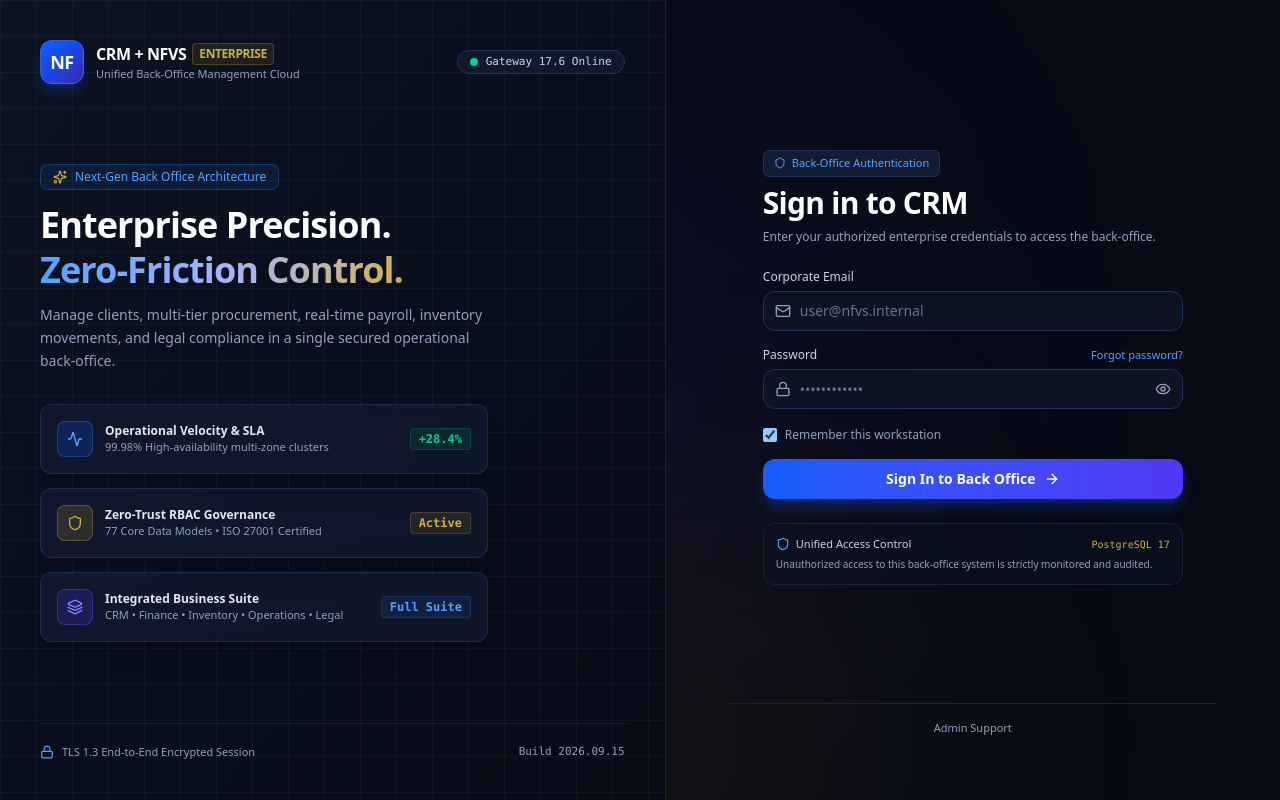
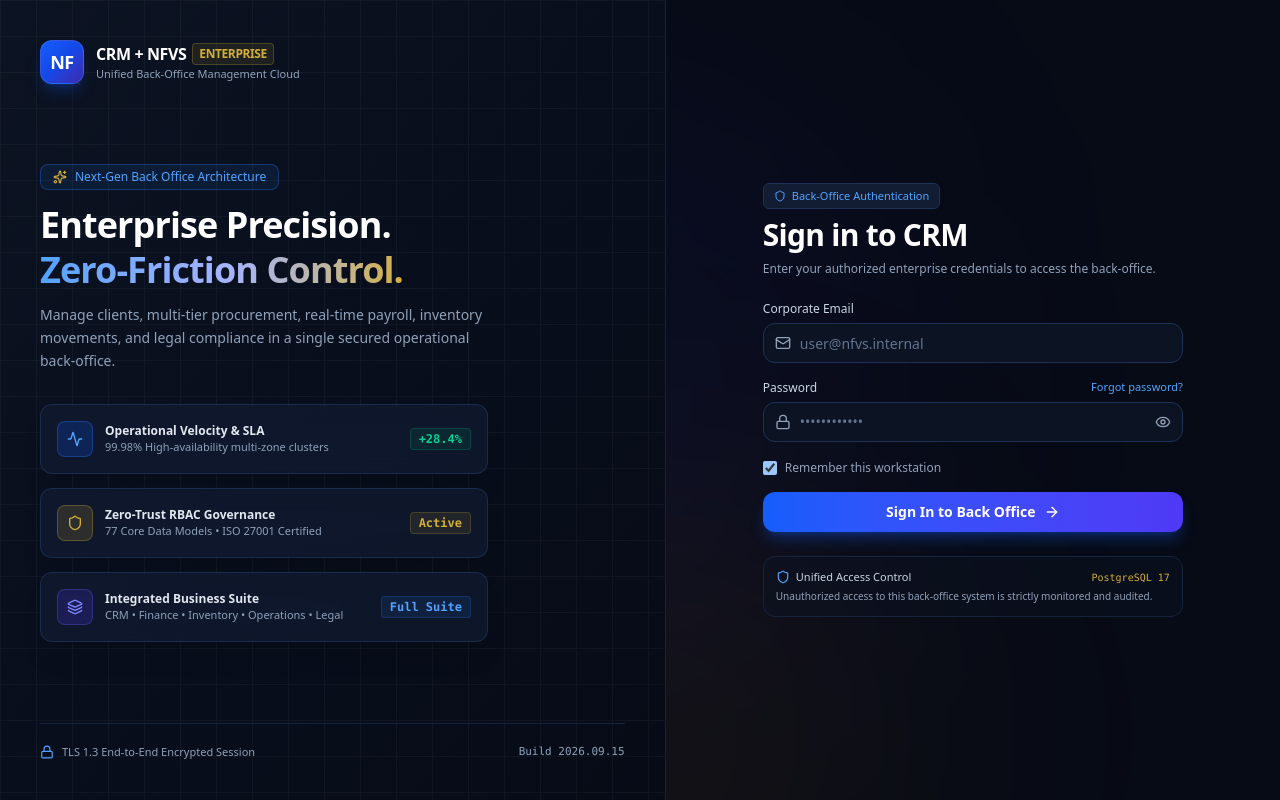
Before and after one commit to Atharva2922/nvfs-crm, a Next.js app: page /login in a window 1280 px wide. Built offline with nearby package versions, Linux system fonts and the light colour scheme.

Commit message:
fix: remove Gateway 17.6 Online tag, Admin Support button, and fix React 19 script warning in layout

```diff
--- a/src/app/layout.tsx
+++ b/src/app/layout.tsx
@@ -3,7 +3,6 @@ import { Geist, Geist_Mono } from "next/font/google";
 import "./globals.css";
 import { ThemeProvider } from "@/components/theme/theme-provider";
 
-import Script from "next/script";
 
 const geistSans = Geist({
   variable: "--font-geist-sans",
@@ -35,9 +34,11 @@ export default function RootLayout({
       className={`${geistSans.variable} ${geistMono.variable} h-full antialiased dark`}
     >
       <head>
-        <Script id="nfvs-theme-init" strategy="beforeInteractive">
-          {THEME_INIT_SCRIPT}
-        </Script>
+        <script
+          id="nfvs-theme-init"
+          dangerouslySetInnerHTML={{ __html: THEME_INIT_SCRIPT }}
+          suppressHydrationWarning
+        />
       </head>
       <body className="min-h-full flex flex-col bg-slate-50 dark:bg-[#070b16] text-slate-900 dark:text-slate-100 selection:bg-blue-700 selection:text-amber-100 transition-colors duration-200">
         <ThemeProvider>{children}</ThemeProvider>
--- a/src/app/login/page.tsx
+++ b/src/app/login/page.tsx
@@ -92,7 +92,7 @@ export default function LoginPage() {
             }}
           />
 
-          {/* Top Brand & Gateway Pill */}
+          {/* Top Brand */}
           <div className="relative z-10 flex items-center justify-between">
             <div className="flex items-center gap-3">
               <div className="flex h-11 w-11 items-center justify-center rounded-xl bg-gradient-to-br from-blue-600 via-blue-700 to-indigo-800 font-bold text-white shadow-lg shadow-blue-600/25 border border-blue-400/30">
@@ -109,11 +109,6 @@ export default function LoginPage() {
                   Unified Back-Office Management Cloud
                 </p>
               </div>
-            </div>
-
-            <div className="flex items-center gap-2 rounded-full border border-[#1e3258] bg-[#121c33]/80 px-3 py-1 text-xs text-slate-300 backdrop-blur-md">
-              <span className="h-2 w-2 rounded-full bg-emerald-400 animate-pulse" />
-              <span className="text-[11px] font-mono font-medium">Gateway 17.6 Online</span>
             </div>
           </div>
 
@@ -229,10 +224,6 @@ export default function LoginPage() {
               <span className="text-sm font-bold text-white tracking-tight">
                 CRM + NFVS Enterprise
               </span>
-            </div>
-            <div className="flex items-center gap-1.5 text-[10px] font-mono text-emerald-400 bg-emerald-500/10 px-2 py-1 rounded-full border border-emerald-500/20">
-              <span className="h-1.5 w-1.5 rounded-full bg-emerald-400 animate-pulse" />
-              Online
             </div>
           </div>
 
@@ -389,16 +380,7 @@ export default function LoginPage() {
             </div>
           </div>
 
-          {/* Bottom Footer */}
-          <div className="mt-8 flex items-center justify-center border-t border-[#16233d] pt-4 text-[11px] text-slate-400">
-            <button
-              type="button"
-              onClick={() => setIsForgotPasswordOpen(true)}
-              className="hover:text-blue-400 transition-colors"
-            >
-              Admin Support
-            </button>
-          </div>
+
         </div>
       </div>
 
```
